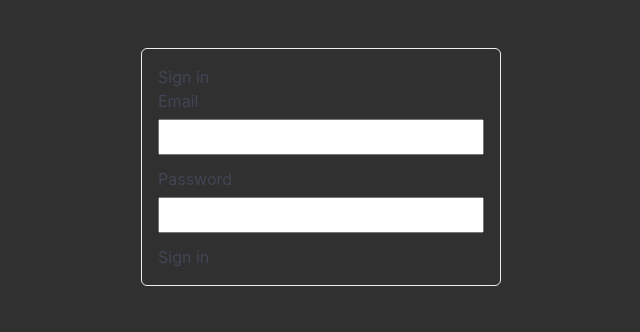
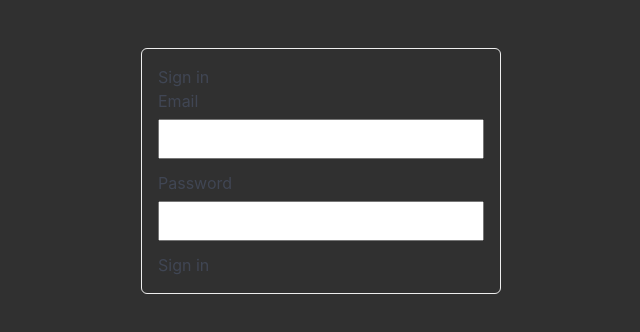
Before and after one commit to hristowst/betlite-ui, an Angular app: page /login in a window 1280 px wide. Shown: the top 332 px of the page, without its empty margins (319-959 px from the left). Built offline with nearby package versions, Linux system fonts and the light colour scheme.

Commit message:
font size

```diff
--- a/src/styles.css
+++ b/src/styles.css
@@ -18,3 +18,7 @@ img, svg {
   max-width: 100%;
   height: auto;
 }
+
+input, select, textarea {
+  font-size: 16px;
+}
```
